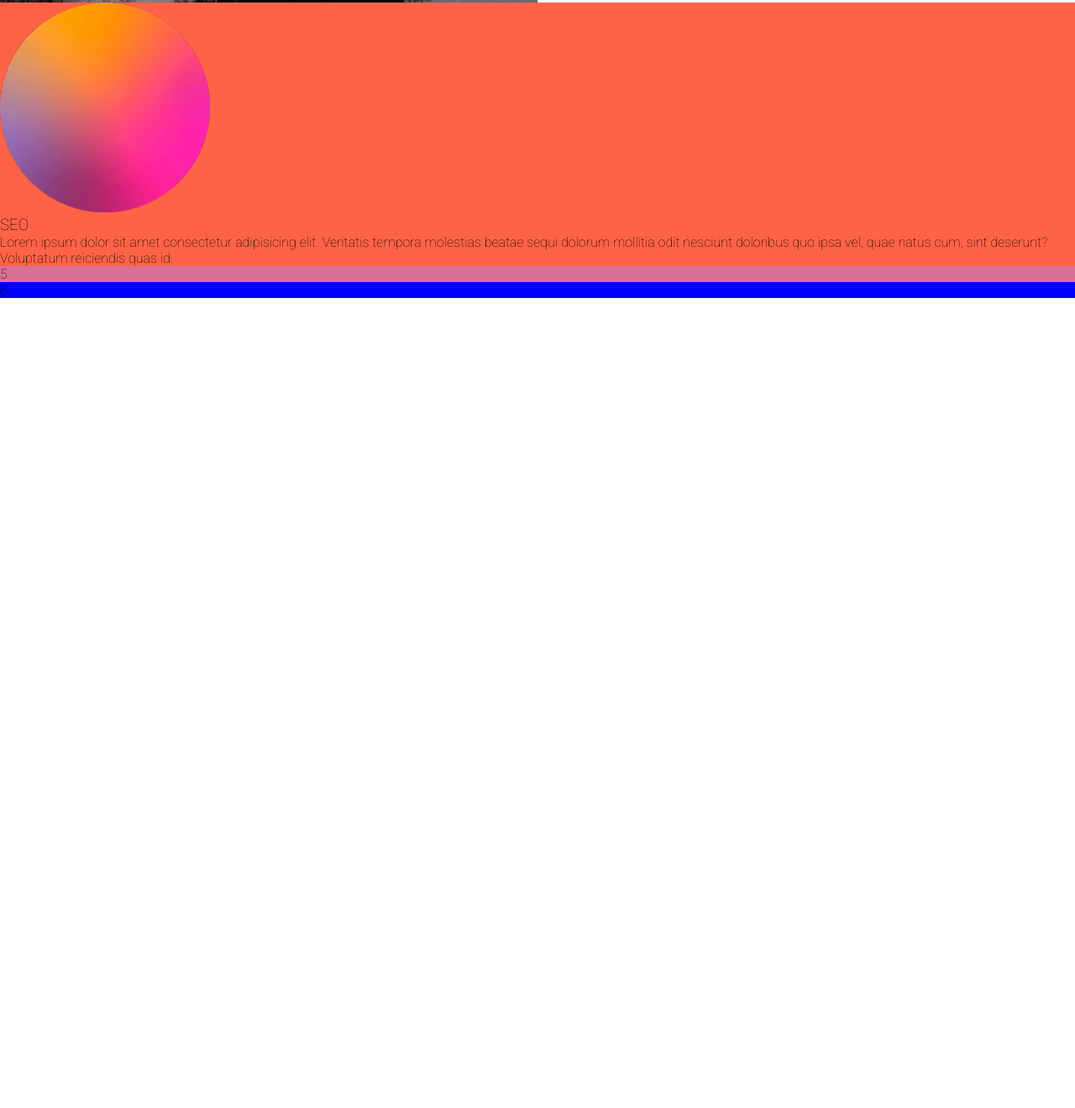
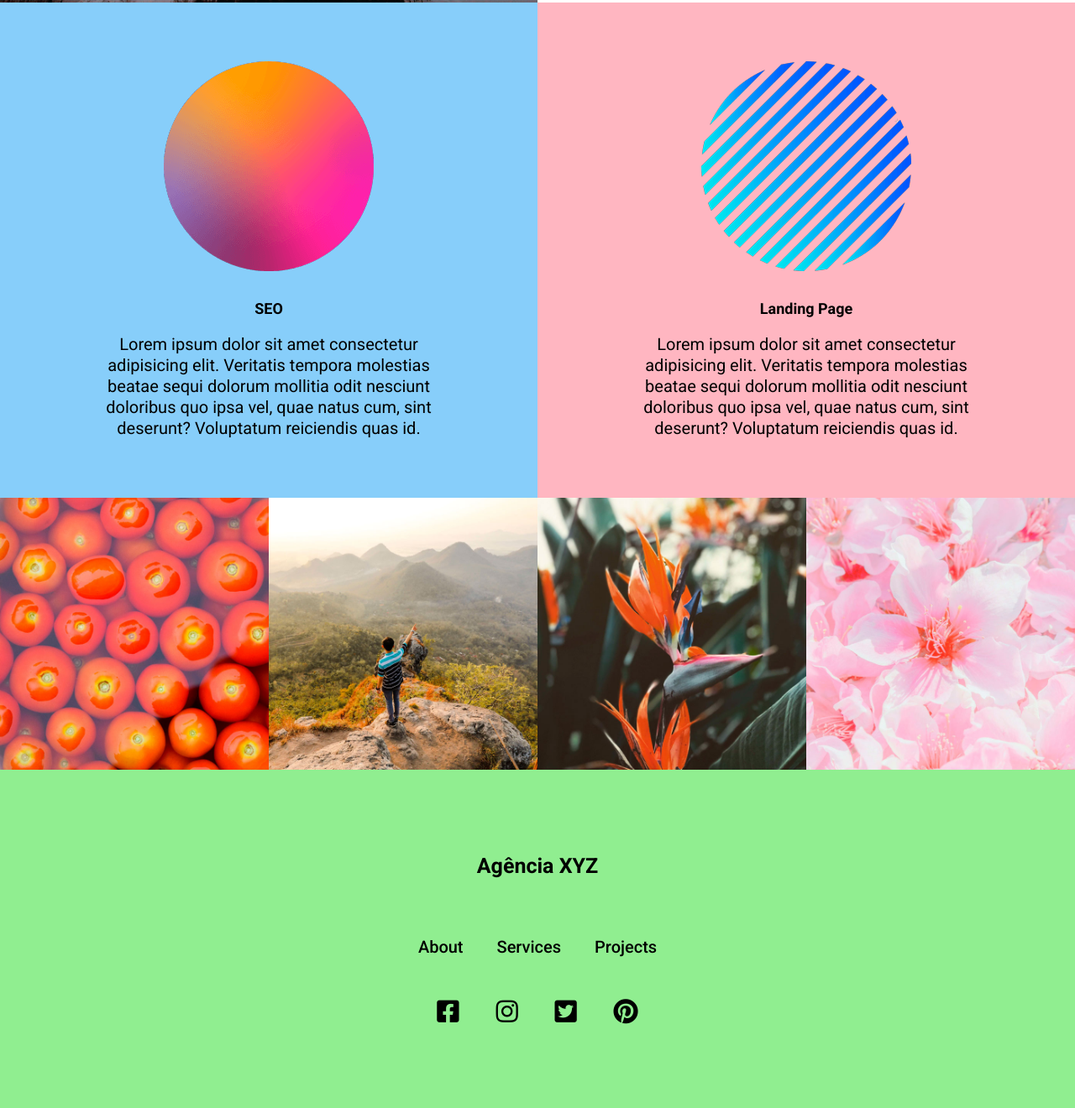
Before and after one commit to inocenciooo/codigos-estudos, a plain HTML site: page Curso-dev-quest/projeto-landing-page/landing-page-com-grid-agencia-xyz-arquivos-iniciais/landing-page-com-grid-agencia-xyz-f8506f02f717da23139be1da1fa7db2d7b1ec35a/index.html in a window 1280 px wide. Shown: the part 1779-3099 px from the top of the page at 84% size. Before the commit the page ends 2134 px from the top, so only its background shows below. Drawn offline with Linux system fonts and the light colour scheme.

Commit message:
Finalização do projeto
Feito acompanhado com a aula, focando em apenas aprender os conceitos

```diff
--- a/Curso-dev-quest/projeto-landing-page/landing-page-com-grid-agencia-xyz-arquivos-iniciais/landing-page-com-grid-agencia-xyz-f8506f02f717da23139be1da1fa7db2d7b1ec35a/index.html
+++ b/Curso-dev-quest/projeto-landing-page/landing-page-com-grid-agencia-xyz-arquivos-iniciais/landing-page-com-grid-agencia-xyz-f8506f02f717da23139be1da1fa7db2d7b1ec35a/index.html
@@ -34,7 +34,7 @@
                     <li><a href="#about">About</a></li>
                     <li><a href="#services">Services</a></li>
                     <li><a href="#projects">Projects</a></li>
-                    <li><a href="#footer">Contact</a></li>
+                    <li><a href="#contact">Contact</a></li>
                 </ul>
             </nav>
         </div>
@@ -43,7 +43,7 @@
         <h2>We make cool things</h2>
     </section>
 
-    <section class="about">
+    <section class="about" id="about">
         <div class="item">
             <h3>Title</h3>
             <p>Lorem ipsum dolor sit amet consectetur adipisicing elit. Quis fugiat eaque odit delectus commodi illo omnis id cum nulla dolorem. Nostrum dicta illum, mollitia at incidunt deleniti ea fugit sequi!</p>
@@ -60,20 +60,80 @@
         </div>
 
     </section>
-    <section class="services">
+    <section class="services" id="services">
+
         <div class="service">
-            <img src="./src/images/bolinha1.png">
+            <img src="./src/images/bolinha1.png"/>
             <div class="service-info">
                 <h3>SEO</h3>
                 <p>Lorem ipsum dolor sit amet consectetur adipisicing elit. Veritatis tempora molestias beatae sequi dolorum mollitia odit nesciunt doloribus quo ipsa vel, quae natus cum, sint deserunt? Voluptatum reiciendis quas id.</p>
             </div>
         </div>
+
+        <div class="service">
+            <img src="./src/images/bolinha2.png"/>
+            <div class="service-info">
+                <h3>Landing Page</h3>
+                <p>Lorem ipsum dolor sit amet consectetur adipisicing elit. Veritatis tempora molestias beatae sequi dolorum mollitia odit nesciunt doloribus quo ipsa vel, quae natus cum, sint deserunt? Voluptatum reiciendis quas id.</p>
+            </div>
+        </div>
+
     </section>
-    <section class="projects">
-        5
+
+    <section class="projects" id="projects">
+        <div class="project">
+            <a href="">
+                <img src="./src/images/tomatoes.jpg">
+            </a>
+        </div>
+        <div class="project">
+            <a href="">
+                <img src="./src/images/landscape.jpg">
+            </a>
+        </div>
+        <div class="project">
+            <a href="">
+                <img src="./src/images/plants3.jpg">
+            </a>
+        </div>
+        <div class="project">
+            <a href="">
+                <img src="./src/images/flowers.jpg">
+            </a>
+        </div>
     </section>
-    <footer class="footer">
-        6
+
+    <footer class="footer" id="contact">
+        <h4>Agência XYZ</h4>
+        <nav>
+            <ul>
+                <li>
+                    <a href="#about">About</a>
+                </li>
+                <li>
+                    <a href="#services">Services</a>
+                </li>
+                <li>
+                    <a href="projects">Projects</a>
+                </li>
+            </ul>
+        </nav>
+
+        <div class="social">
+            <a href="">
+                <i class="fab fa-facebook-square"></i>
+            </a>
+            <a href="">
+                <i class="fab fa-instagram"></i>
+            </a>
+            <a href="">
+                <i class="fab fa-twitter-square"></i>
+            </a>
+            <a href="">
+                <i class="fab fa-pinterest"></i>
+            </a>
+        </div>
+
     </footer>
 </body>
 
--- a/Curso-dev-quest/projeto-landing-page/landing-page-com-grid-agencia-xyz-arquivos-iniciais/landing-page-com-grid-agencia-xyz-f8506f02f717da23139be1da1fa7db2d7b1ec35a/src/css/style.css
+++ b/Curso-dev-quest/projeto-landing-page/landing-page-com-grid-agencia-xyz-arquivos-iniciais/landing-page-com-grid-agencia-xyz-f8506f02f717da23139be1da1fa7db2d7b1ec35a/src/css/style.css
@@ -150,17 +150,122 @@ body{
         grid-template-columns: 1fr;
         grid-template-rows: repeat(4,1fr);
     }
+    body .services{
+        display: block;
+    }
+    body .projects{
+        display: block;
+    }
 }
 
 .services{
     grid-area: services;
-    background-color: tomato;
+    display: grid;
+    grid-template-columns: repeat(2, 1fr);
+    text-align: center;
 }
+
+.services .service{
+    padding: 7rem 2rem;
+}
+
+.services .service img{
+    width: 25rem;
+    margin-bottom: 3rem;
+}
+
+.services .service h3{
+    font-size: 1.8rem;
+    font-weight: 700;
+}
+
+.services .service p{
+    font-size: 2rem;
+    font-weight: 400;
+    max-width: 40rem;
+    margin: 20px auto 0;
+    line-height: 2.5rem;
+}
+
+.services .service:nth-child(1){
+    background-color: lightskyblue;
+}
+
+
+.services .service:nth-child(2){
+    background-color: lightpink;
+}
+
 .projects{
     grid-area: projects;
     background-color: palevioletred;
+    display: flex;
+    background-color: #fff;
 }
+.projects img{
+    height: 100%;
+    transition: 0.3s;
+}
+
+.projects a:hover img{
+    opacity: 0.8;
+}
+
+@media (max-width: 768px){
+    .projects{
+        display: grid;
+        grid-template-columns: repeat(2,1fr);
+        grid-template-rows: repeat(2, 1fr);
+    }
+}
+
 .footer{
     grid-area: footer;
-    background-color: blue;
+    display: flex;
+    flex-direction: column;
+    justify-content: center;
+    text-align: center;
+    background-color: lightgreen;
+    padding: 10rem 0;
 }
+
+.footer h4{
+    font-weight: 700;
+    font-size: 2.5rem;
+    margin-bottom: 2rem;
+}
+
+.footer nav{
+    margin: 5rem 0;
+}
+
+.footer nav ul{
+    display: flex;
+    justify-content: center;
+    max-width: 32rem;
+    margin: 0 auto;
+}
+
+.footer nav ul li a{
+    font-weight: 500;
+    font-size: 2rem;
+    margin: 2rem;
+    transition: 0.3s;
+}
+.footer nav ul li a:hover{
+    font: 700;
+    color: #fff;
+}
+
+.footer .social i{
+    font-size: 3rem;
+    transition: 0.3s;
+}
+
+.footer .social a{
+    margin: 2rem;
+}
+
+.footer .social a:hover{
+    color: #fff;
+}
```
